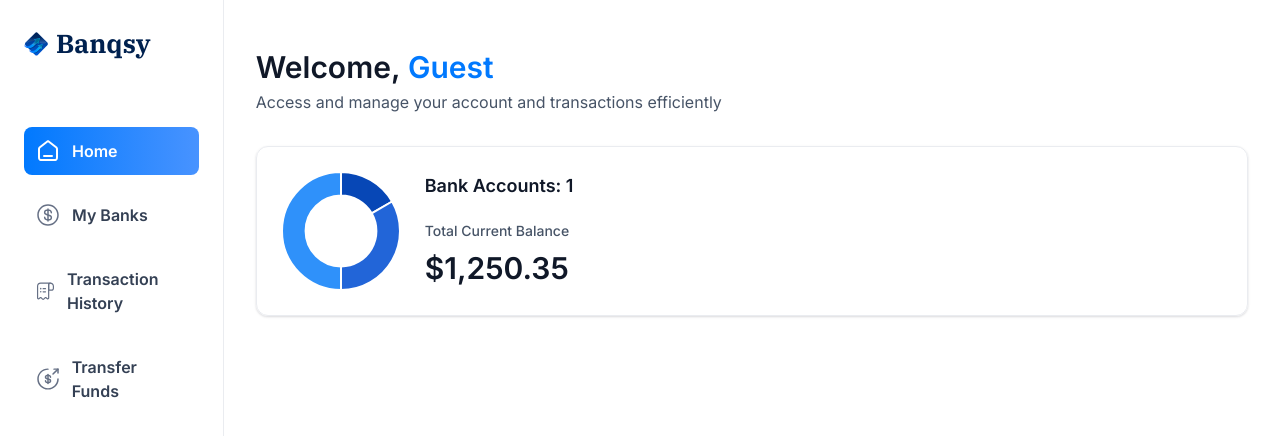
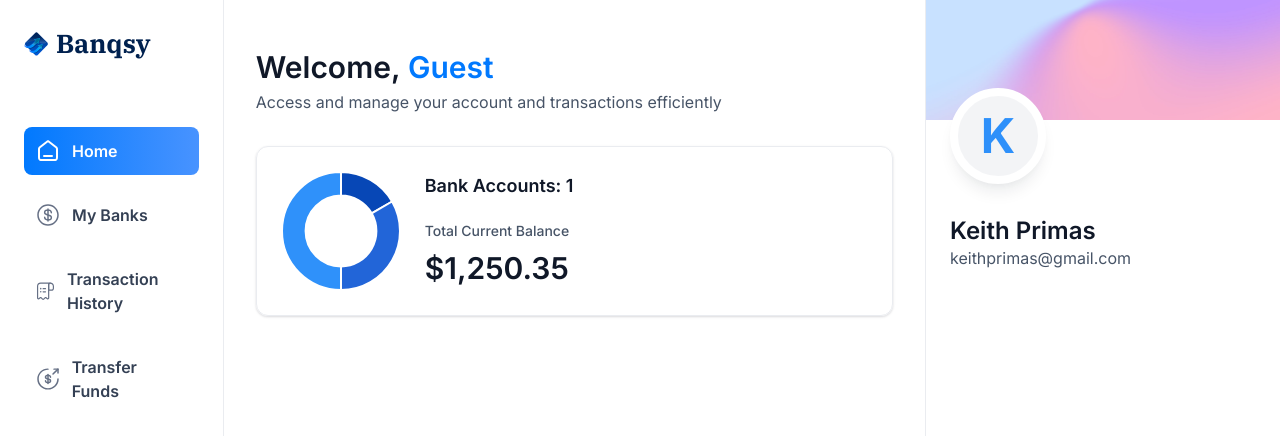
Before and after one commit to keithprimas/Banqsy, a Next.js app: page / in a window 1280 px wide. Shown: the top 436 px of the page. Built offline with nearby package versions, Linux system fonts and the light colour scheme.

Commit message:
working on right sidebar

```diff
--- a/app/(root)/page.tsx
+++ b/app/(root)/page.tsx
@@ -1,8 +1,11 @@
 import HeaderBox from '@/components/HeaderBox'
+import RightSidebar from '@/components/RightSidebar'
 import TotalBalanceBox from '@/components/TotalBalanceBox'
 import React from 'react'
 
 const Home = () => {
+  const loggedIn = { firstName: 'Keith', lastName: 'Primas', email: 'keithprimas@gmail.com' };
+
   return (
     <section className='home'>
       <div className='home-content'>
@@ -21,6 +24,12 @@
           />
         </header>
       </div>
+
+      <RightSidebar
+      user={loggedIn}
+      transactions={[]}
+      banks={[]}
+      />
     </section>
   )
 }
--- a/components/MobileNav.tsx
+++ b/components/MobileNav.tsx
@@ -44,23 +44,24 @@
                                 const isActive = pathname === items.route || pathname.startsWith(`${items.route}/`)
 
                                 return (
+                                    <SheetClose asChild key={items.route}>
                                         <Link
-                                    className={cn('sidebar-link', {'bg-bank-gradient' : isActive})}
+                                        className={cn('mobilenav-sheet_close w-full', {'bg-bank-gradient' : isActive})}
                                         href={items.route}
                                         key={items.label}>
 
-                                    <div className='relative size-6'>
                                         <Image
                                         src={items.imgURL}
                                         alt={items.label}
-                                    fill
+                                        width={20}
+                                        height={20}
                                         className={cn({ 'brightness-[3] invert-0' : isActive })}
                                         />
-                                    </div>
-                                    <p className={cn('sidebar-label', {'!text-white' : isActive})}>
+                                        <p className={cn('text-16 font-semibold text-black-2', {'text-white' : isActive})}>
                                         {items.label}
                                         </p>
                                         </Link>
+                                    </SheetClose>
                                 )
                                 })}
                             </nav>
--- /dev/null
+++ b/components/RightSidebar.tsx
@@ -0,0 +1,28 @@
+import React from 'react'
+
+const RightSidebar = ({ user, transactions, banks } : RightSidebarProps) => {
+  return (
+    <aside className='right-sidebar'>
+        <section className='flex flex-col pb-8'>
+            <div className='profile-banner'></div>
+            <div className='profile'>
+                <div className='profile-img'>
+                    <span className='text-5xl font-bold text-blue-500'>
+                        {user.firstName[0]}
+                    </span>
+                </div>
+                <div className='profile-details'>
+                    <h1 className='profile-name'>
+                        {user.firstName} {user.lastName}
+                    </h1>
+                    <p className='profile-email'>
+                        {user.email}
+                    </p>
+                </div>
+            </div>
+        </section>
+    </aside>
+  )
+}
+
+export default RightSidebar
```
Lines whose indentation alone changed are shown as unchanged.
